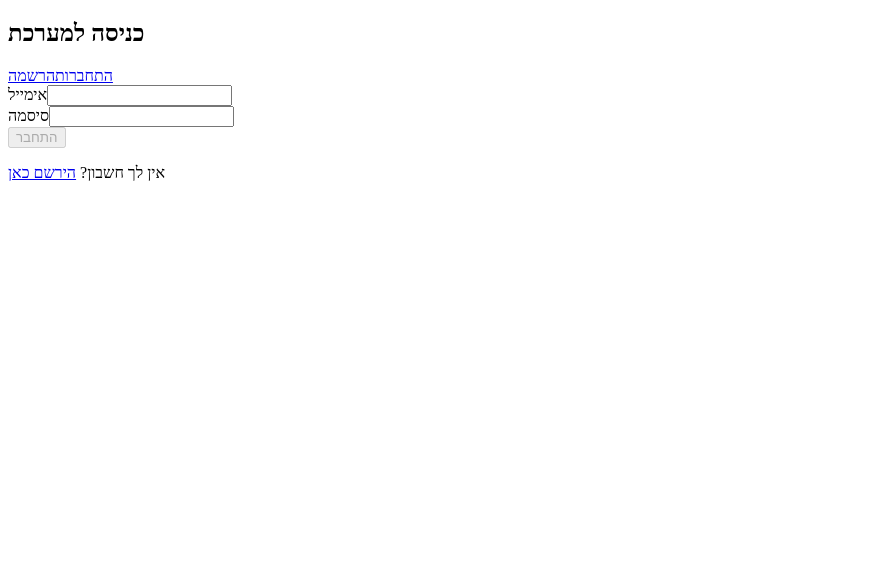
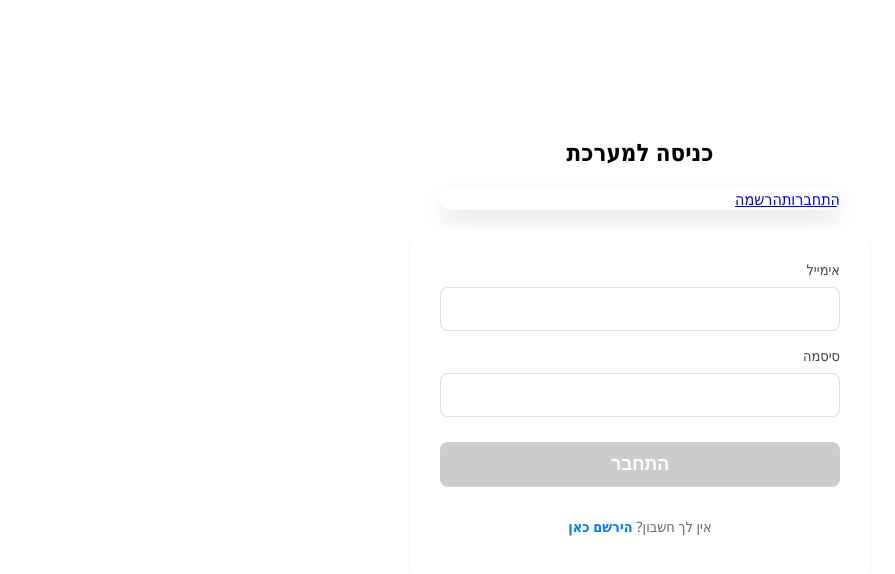
Before and after one commit to chevi0943-sys/angular-tasks, an Angular app in the folder task-manager/: page /login in a window 1280 px wide. Shown: the top 574 px of the page, without its empty margins (0-895 px from the left). Built offline with nearby package versions, Linux system fonts and the light colour scheme.

Commit message:
עדכון עיצוב וכפתורים

```diff
--- a/task-manager/src/app/components/login/login.css
+++ b/task-manager/src/app/components/login/login.css
@@ -0,0 +1,178 @@
+/* מרכוז האלמנט בדף */
+.auth-container {
+  display: flex;
+  flex-direction: column;
+  align-items: center;
+  justify-content: center;
+  min-height: 80vh;
+  font-family: 'Segoe UI', Tahoma, Geneva, Verdana, sans-serif;
+  direction: rtl; /* תמיכה בעברית */
+  padding: 20px;
+}
+
+.auth-wrapper {
+  width: 100%;
+  max-width: 400px;
+}
+
+.auth-card {
+  background: #ffffff;
+  border-radius: 12px;
+  box-shadow: 0 10px 25px rgba(0, 0, 0, 0.1);
+  overflow: hidden;
+  margin-bottom: 20px;
+}
+
+form {
+  width: 100%;
+  max-width: 400px;
+  display: flex;
+  flex-direction: column;
+  gap: 15px;
+  background: #ffffff;
+  padding: 30px;
+  border-radius: 12px;
+  box-shadow: 0 4px 6px rgba(0, 0, 0, 0.05);
+}
+
+.form-group {
+  display: flex;
+  flex-direction: column;
+  gap: 8px;
+}
+
+.form-group label {
+  font-weight: 500;
+  color: #444;
+  font-size: 0.9rem;
+}
+
+input {
+  padding: 12px 15px;
+  border: 1px solid #ddd;
+  border-radius: 8px;
+  font-size: 1rem;
+  transition: border-color 0.3s ease;
+  outline: none;
+}
+
+input:focus {
+  border-color: #007bff;
+  box-shadow: 0 0 0 3px rgba(0, 123, 255, 0.1);
+}
+
+button {
+  margin-top: 10px;
+  padding: 12px;
+  background-color: #007bff;
+  color: white;
+  border: none;
+  border-radius: 8px;
+  font-size: 1.1rem;
+  font-weight: 600;
+  cursor: pointer;
+  transition: background 0.3s ease;
+}
+
+button:hover:not(:disabled) {
+  background-color: #0056b3;
+}
+
+button:disabled {
+  background-color: #ccc;
+  cursor: not-allowed;
+}
+
+p {
+  text-align: center;
+  margin-top: 15px;
+  color: #666;
+  font-size: 0.9rem;
+}
+
+p a {
+  color: #007bff;
+  text-decoration: none;
+  font-weight: bold;
+}
+
+p a:hover {
+  text-decoration: underline;
+}
+
+/* אנימציית כניסה לדף */
+@keyframes fadeIn {
+  from { opacity: 0; transform: translateY(20px); }
+  to { opacity: 1; transform: translateY(0); }
+}
+
+.auth-container {
+  animation: fadeIn 0.6s ease-out;
+}
+
+/* אפקט ריחוף על הכפתור */
+button:hover:not(:disabled) {
+  background-color: #0056b3;
+  transform: translateY(-2px);
+  box-shadow: 0 5px 15px rgba(0, 123, 255, 0.3);
+}
+
+button:active {
+  transform: translateY(0);
+}
+
+@media (prefers-color-scheme: dark) {
+  body {
+    background-color: #121212;
+  }
+
+  .auth-card, form {
+    background: #1e1e1e;
+    color: #ffffff;
+    box-shadow: 0 10px 25px rgba(0, 0, 0, 0.5);
+  }
+
+  input {
+    background: #2d2d2d;
+    border-color: #444;
+    color: white;
+  }
+
+  .auth-tabs {
+    background: #252525;
+  }
+
+  .tab {
+    color: #bbb;
+  }
+
+  .active-tab {
+    background: #1e1e1e;
+    color: #379aff;
+  }
+}
+
+.spinner {
+  width: 20px;
+  height: 20px;
+  border: 3px solid rgba(255, 255, 255, 0.3);
+  border-radius: 50%;
+  border-top-color: #fff;
+  animation: spin 1s ease-in-out infinite;
+  display: inline-block;
+  margin-left: 10px;
+  vertical-align: middle;
+}
+
+@keyframes spin {
+  to { transform: rotate(360deg); }
+}
+
+body {
+  background-color: #f4f7f6;
+  background-image:
+    radial-gradient(#007bff1a 1px, transparent 1px),
+    radial-gradient(#007bff1a 1px, transparent 1px);
+  background-size: 40px 40px;
+  background-position: 0 0, 20px 20px;
+}
```
Also changed, not shown: task-manager/src/environments/environment.ts (line endings or trailing spaces).
